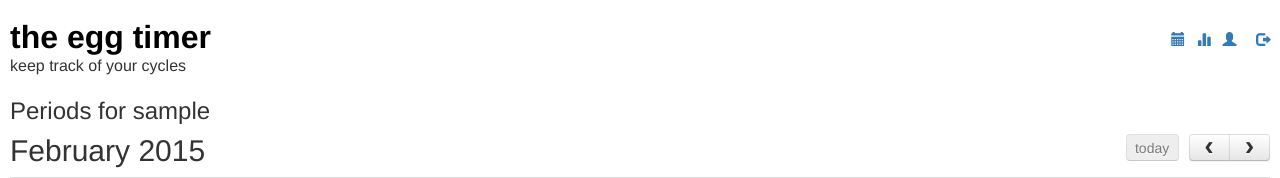
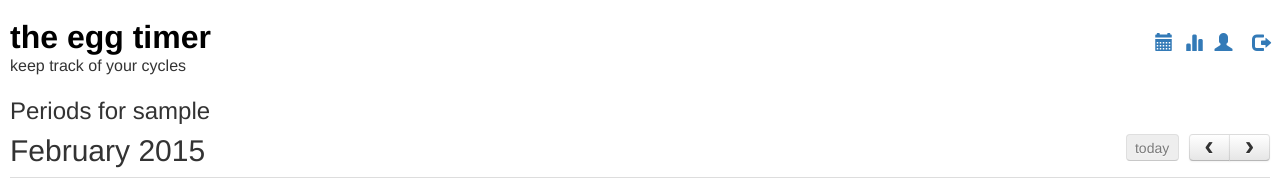
Before and after one commit to jessamynsmith/eggtimer-server, a Django app: template eggtimer/templates/periods/calendar.html in a window 1280 px wide. Shown: the top 178 px of the page. Run offline with Django 3.2, Linux system fonts and the light colour scheme; the template is opened without the code that fills it, so the values that code supplies are empty; the visitor is signed in with stand-in values (Sample User, id 1); parts of the project's set-up code (start-up, migrations or seed data) failed here and were passed over; some libraries are stand-ins or nearby versions.

Commit message:
Made icons larger

```diff
--- a/eggtimer/static/css/base.css
+++ b/eggtimer/static/css/base.css
@@ -31,6 +31,11 @@ p.error_message {
     margin-top: 10px;
 }
 
+.glyphicon-lg {
+  font-size: 18px;
+  line-height: 1.33;
+}
+
 /* d3 graph formatting */
 .bar rect {
     fill: #0f76ed;
--- a/eggtimer/templates/base.html
+++ b/eggtimer/templates/base.html
@@ -18,10 +18,10 @@
 
 {% if not user.is_anonymous %}
     <span class="right spacing_top">
-        <a href="{% url 'calendar' %}"><span class="glyphicon glyphicon-calendar"></span></a>&nbsp;&nbsp;
-        <a href="{% url 'statistics' %}"><span class="glyphicon glyphicon-stats"></span></a>&nbsp;&nbsp;
-        <a href="{% url 'user_profile' %}"><span class="glyphicon glyphicon-user"></span></a>&nbsp;&nbsp;
-        &nbsp;&nbsp;<a href="{% url 'auth_logout' %}"><span class="glyphicon glyphicon-log-out"></span></a>
+        <a href="{% url 'calendar' %}"><span class="glyphicon-lg glyphicon glyphicon-calendar"></span></a>&nbsp;&nbsp;
+        <a href="{% url 'statistics' %}"><span class="glyphicon-lg glyphicon glyphicon-stats"></span></a>&nbsp;&nbsp;
+        <a href="{% url 'user_profile' %}"><span class="glyphicon-lg glyphicon glyphicon-user"></span></a>&nbsp;&nbsp;
+        &nbsp;&nbsp;<a href="{% url 'auth_logout' %}"><span class="glyphicon-lg glyphicon glyphicon-log-out"></span></a>
     </span>
 {% endif %}
 
```
